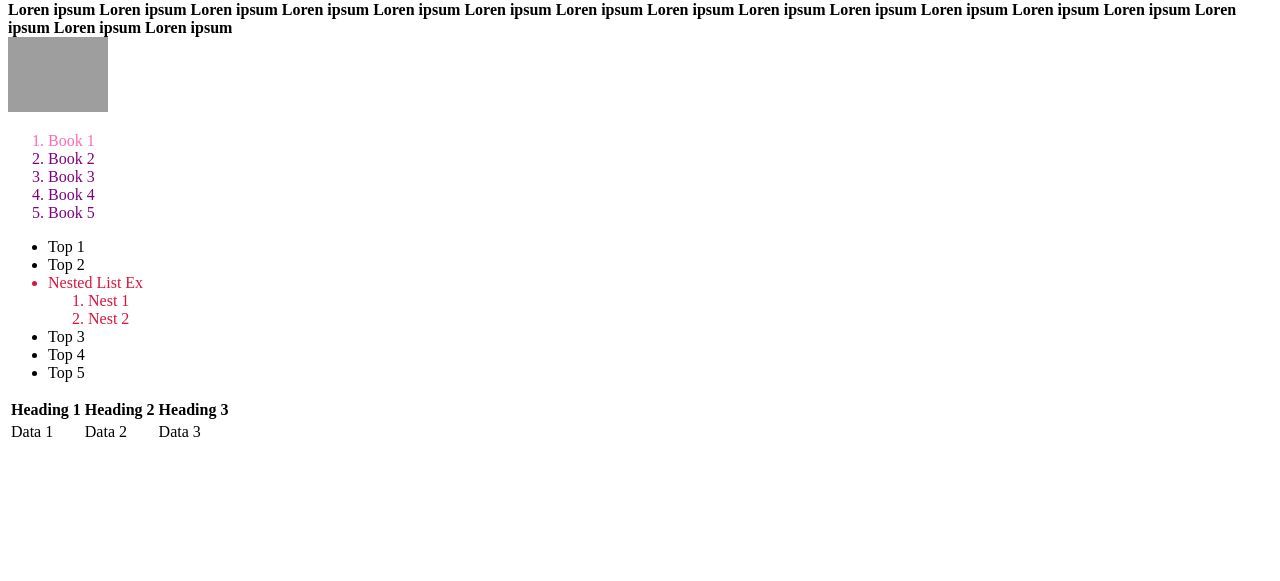
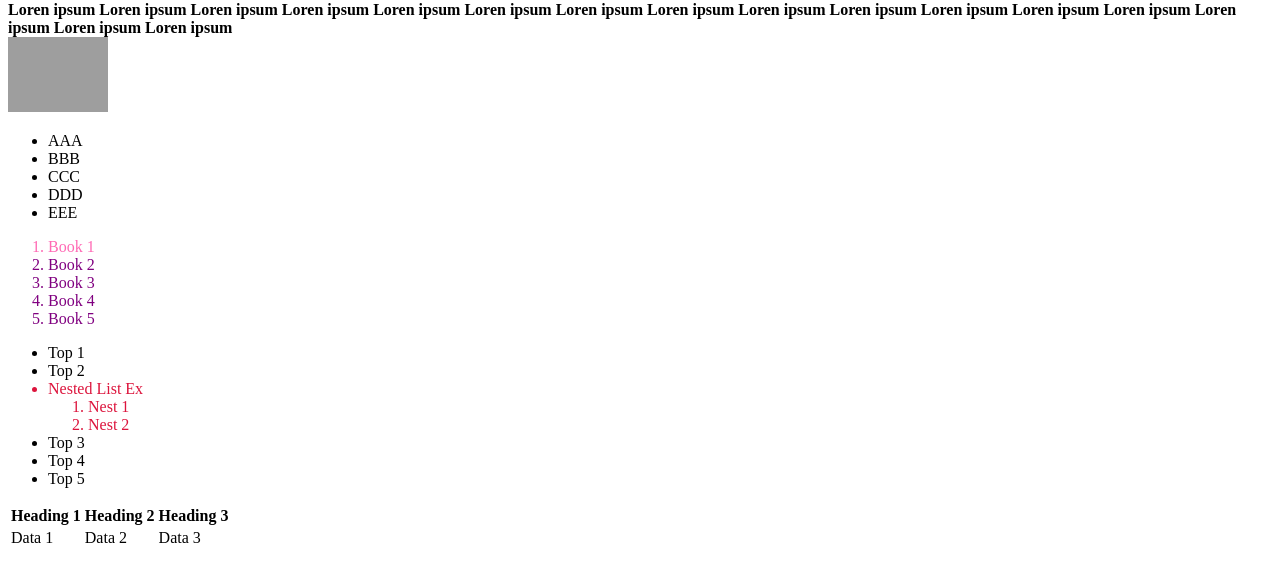
Before and after one commit to asanderson09/CourseraWeek1, a plain HTML site: page index.html in a window 1280 px wide. Shown: the part 79-660 px from the top of the page. Drawn offline with Linux system fonts and the light colour scheme; grey boxes are pictures that could not be loaded.

Commit message:
pushing changes

```diff
--- a/index.html
+++ b/index.html
@@ -7,6 +7,8 @@
 </head>
 <body>
 <div>
+
+
     <h1>
         <b> Knocking off the rust! </b>
     </h1>
@@ -17,7 +19,14 @@
         <br>
         <a> <img src="http://bit.ly/1QfkvVw" width="100px" target=#  alt=""/> </a>
     </p>
+    <ul>
+        <li> AAA </li>
+        <li> BBB </li></li>
+        <li> CCC </li>
 
+        <li> DDD </li>
+        <li> EEE </li>
+    </ul>
 
 </div>
 
```
